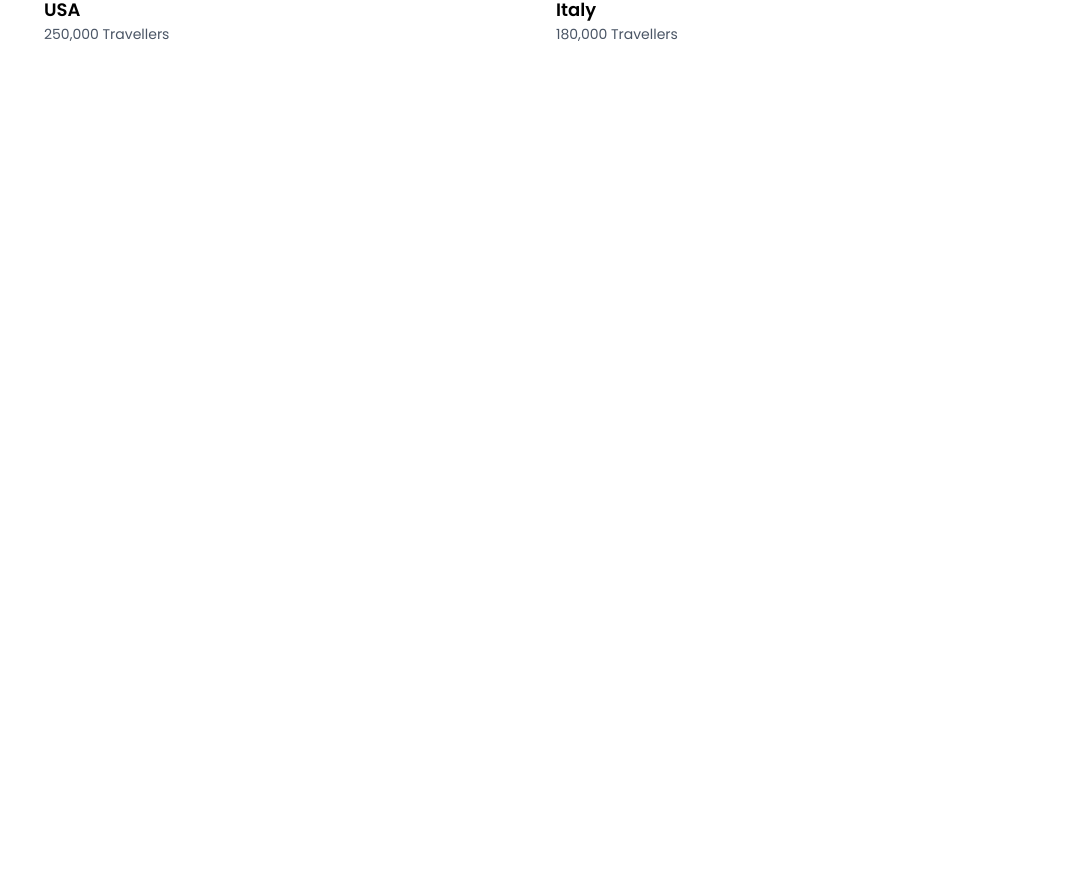
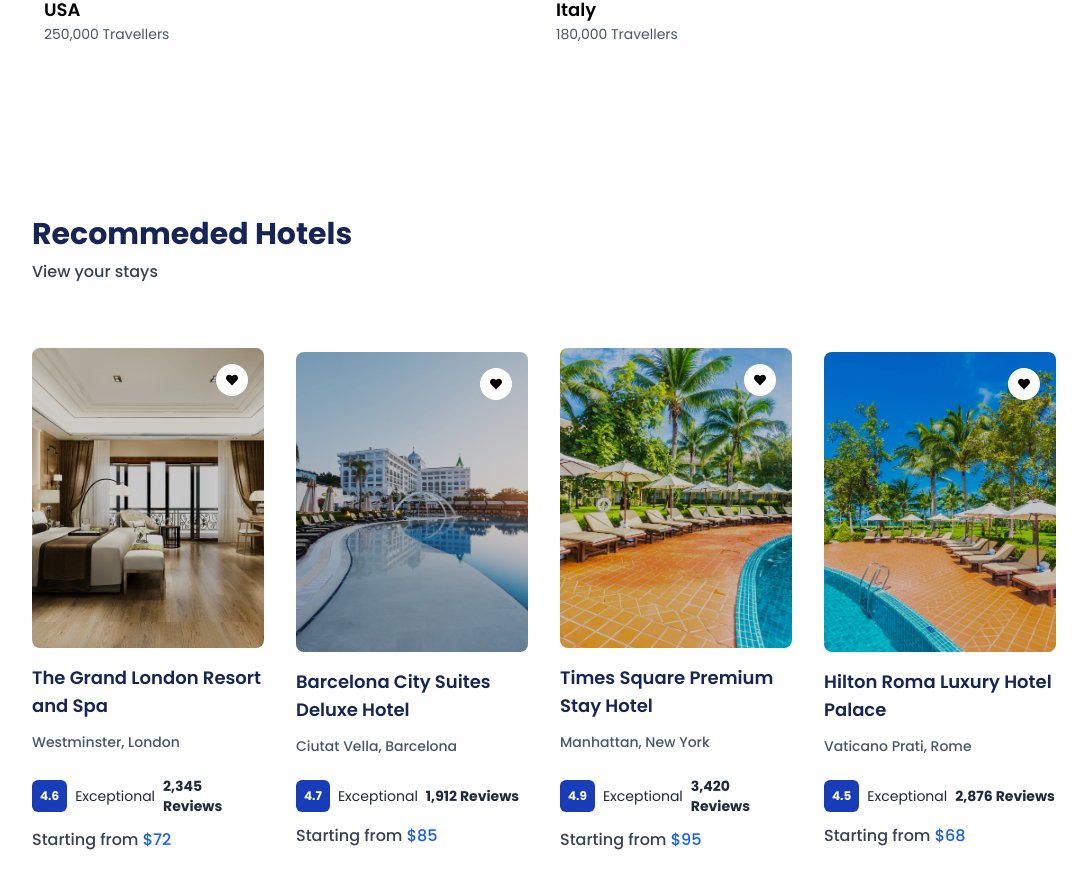
Before and after one commit to mitanvir05/tripnow-nextjs, a Next.js app: page / in a window 1280 px wide. Shown: the part 1436-2324 px from the top of the page, without its empty margins (96-1183 px from the left). Before the commit the page ends 1572 px from the top, so only its background shows below. Built offline with nearby package versions, Linux system fonts and the light colour scheme.

Commit message:
hotels added

```diff
--- a/app/components/Home/Home.tsx
+++ b/app/components/Home/Home.tsx
@@ -1,11 +1,13 @@
 import Destination from "./Destination/Destination";
 import Hero from "./Hero/Hero";
+import Hotel from "./Hotel/Hotel";
 
 const Home = () => {
   return (
     <div className="overflow-hidden">
       <Hero />
       <Destination/>
+      <Hotel/>
     </div>
   );
 };
--- /dev/null
+++ b/app/components/Home/Hotel/Hotel.tsx
@@ -0,0 +1,26 @@
+import React from "react";
+import SectionHeading from "../../Helper/SectionHeading";
+import { hotelsData } from "@/app/data/data";
+import HotelCard from "./HotelCard";
+
+const Hotel = () => {
+  return (
+    <div className="pt-20 pb-20">
+      {/* section heading */}
+      <SectionHeading
+        heading="Recommeded Hotels"
+        subHeading="View your stays"
+      />
+      <div className="w-[80%] mx-auto grid grid-cols-1 md:grid-cols-2 lg:grid-cols-3 xl:grid-cols-4  gap-8 items-center mt-16">
+        {/* hotel card */}
+        {hotelsData.map((data)=>{
+            return <div key={data.id}>
+                <HotelCard hotel={data}/>
+            </div>
+        })}
+      </div>
+    </div>
+  );
+};
+
+export default Hotel;
--- /dev/null
+++ b/app/components/Home/Hotel/HotelCard.tsx
@@ -0,0 +1,57 @@
+import Image from "next/image";
+import React from "react";
+import { FaHeart } from "react-icons/fa";
+
+type Props = {
+  hotel: {
+    id: number;
+    image: string;
+    name: string;
+    location: string;
+    rating: number;
+    reviews: string;
+    price: string;
+  };
+};
+
+const HotelCard = ({ hotel }: Props) => {
+  return (
+    <div>
+      <div className="relative h-[300px] w-full rounded-lg cursor-pointer group overflow-hidden">
+        {/* add to fav btn */}
+        <div className="absolute top-4 right-4 z-20 w-8 h-8 bg-white rounded-full text-black flex items-center justify-center flex-col">
+          <FaHeart className="w-3 h-3" />
+        </div>
+        {/* overlay */}
+        <div className="absolute inset-0 bg-black opacity-20 z-10"></div>
+        {/* image */}
+        <Image
+          src={hotel.image}
+          alt={hotel.name}
+          width={500}
+          height={500}
+          className="overflow-hidden h-full w-full transition-all duration-300 object-cover group-hover:scale-110"
+        />
+      </div>
+      {/* content */}
+      <div>
+        <h1 className="mt-4 text-lg font-semibold text-blue-950 hover:text-black cursor-pointer transition-all duration-200">{hotel.name}</h1>
+        <p className="text-sm text-gray-600 mt-3 font-medium mb-6">{hotel.location}</p>
+        {/* rating*/}
+        <div className="flex items-center space-x-2">
+            <div className="px-2 py-2 bg-blue-800 rounded-md font-bold text-white text-xs ">
+                {hotel.rating}
+            </div>
+            <p className="text-sm text-gray-800">Exceptional</p>
+            <p className="text-sm font-bold text-gray-800">{hotel.reviews} Reviews</p>
+        </div>
+        {/* price */}
+        <p className="mt-3 text-gray-700 font-medium ">
+            Starting from <span className="text-blue-600 font-medium">${hotel.price}</span>
+        </p>
+      </div>
+    </div>
+  );
+};
+
+export default HotelCard;
```
